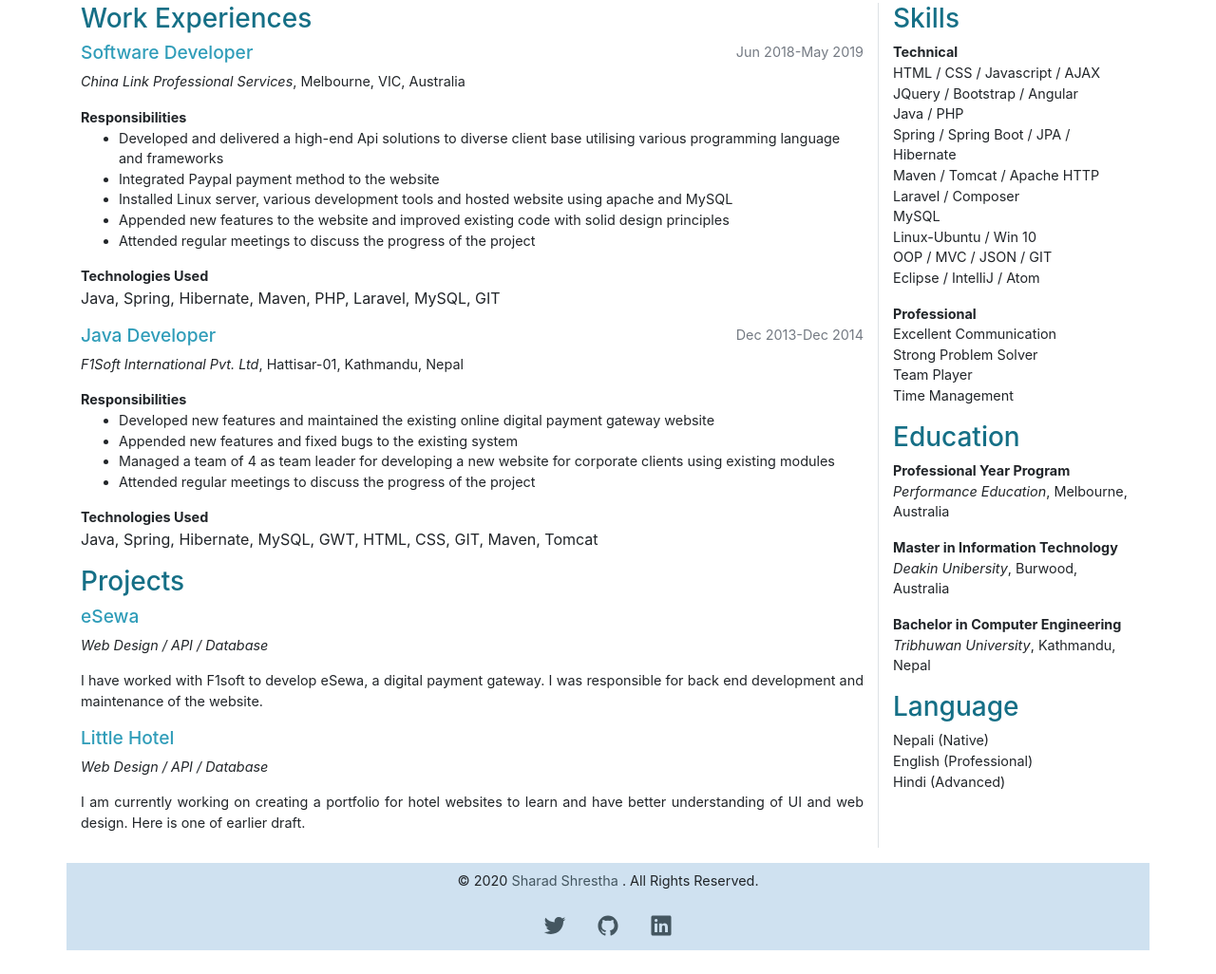
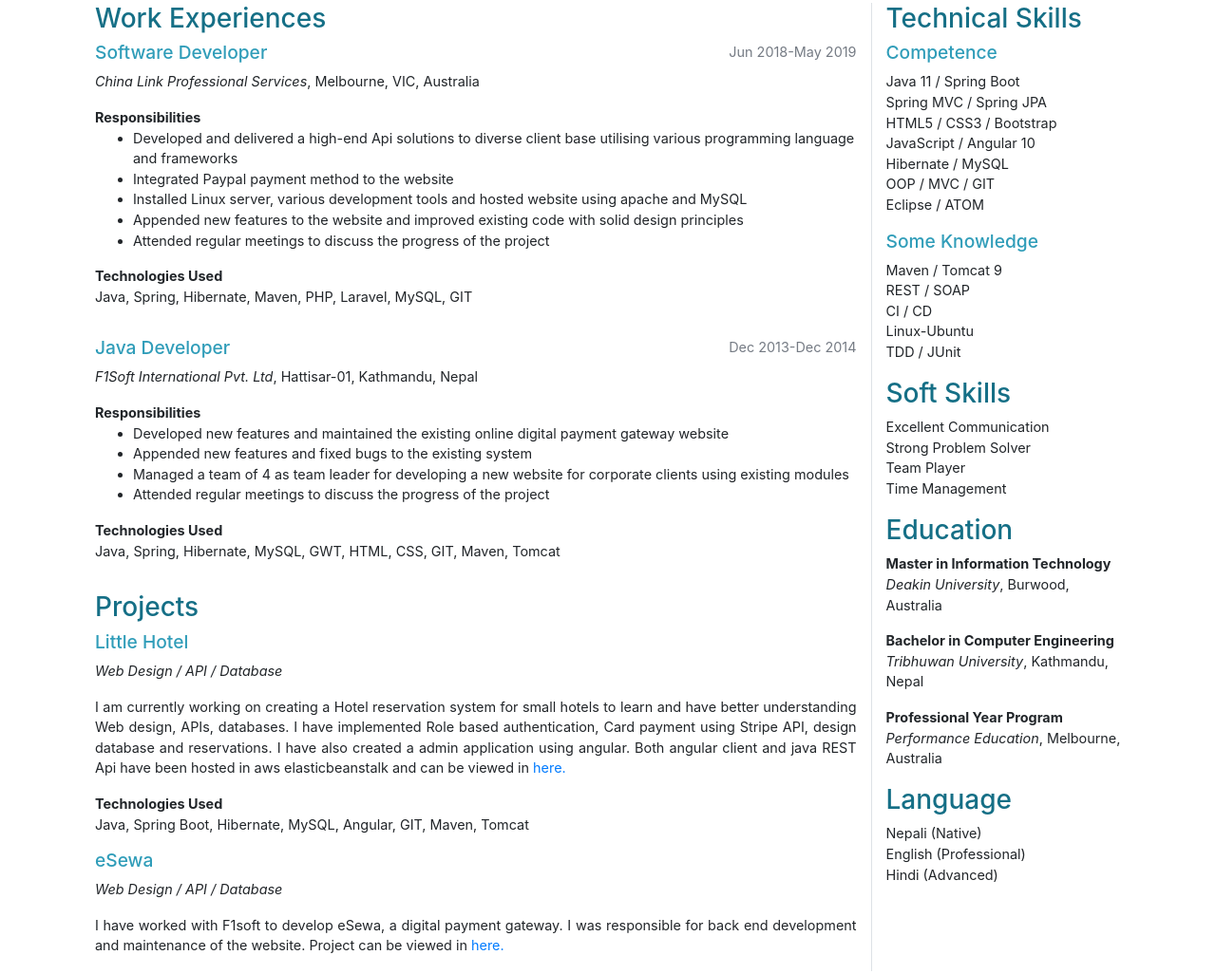
Before and after one commit to invincibleelf/portfolio, a plain HTML site: page resume.html in a window 1280 px wide. Shown: the part 469-1495 px from the top of the page at 95% size. Before the commit the page ends 1470 px from the top, so only its background shows below. Drawn offline with nearby package versions, Linux system fonts and the light colour scheme.

Commit message:
Add url link for projects

```diff
--- a/resume.html
+++ b/resume.html
@@ -1,20 +1,21 @@
 <!DOCTYPE html>
 <html lang="en" dir="ltr">
+
   <head>
     <meta charset="utf-8">
 
     <title>Sharad Shrestha</title>
-    <meta name="viewport" content="width=device-width, initial-scale=1, shrink-to-fit=no">
+    <meta name="viewport" content="width=device-width, initial-scale=1, shrink-to-fit=yes">
 
     <link rel="stylesheet" href="https://stackpath.bootstrapcdn.com/bootstrap/4.5.0/css/bootstrap.min.css"
-      integrity="sha384-9aIt2nRpC12Uk9gS9baDl411NQApFmC26EwAOH8WgZl5MYYxFfc+NcPb1dKGj7Sk"
-      crossorigin="anonymous" media="all">
+      integrity="sha384-9aIt2nRpC12Uk9gS9baDl411NQApFmC26EwAOH8WgZl5MYYxFfc+NcPb1dKGj7Sk" crossorigin="anonymous" media="all">
     <link rel="stylesheet" href="css/style.css">
   </head>
+
   <body>
 
     <!-- Header Top Navigation -->
-    <header id="headerTop" >
+    <header id="headerTop">
       <div class="container" style="background-color:#cfe1f0">
         <div class="row text-center">
 
@@ -27,7 +28,7 @@
           <!-- Portfolio Logo Div End -->
 
           <!-- Navigation Div Start -->
-              <div class="col-lg-10" >
+          <div class="col-lg-10">
 
             <!-- Navigation Bar Start -->
             <nav id="mainNavigation" class="navbar navbar-expand-lg navbar-light h-100">
@@ -62,7 +63,7 @@
       </div>
     </header>
 
-    <main class="mb-3">
+    <main class="mb-3 container">
 
       <!-- Resume Header Start -->
       <section id="resumeHeader" class="container pt-3 pb-3 border-bottom">
@@ -96,7 +97,7 @@
 
                 <li>
                   <ion-icon name="globe-outline">Website</ion-icon>
-                  <a href="http://shresthasharad.byethost31.com/portfolio/" target="_blank">
+                  <a href="https://s3-ap-southeast-2.amazonaws.com/shresthasharad.com/index.html" target="_blank">
                     Portfolio
                   </a>
                 <li>
@@ -104,7 +105,7 @@
             </div>
           </div>
         </div>
-      </section >
+      </section>
 
       <!-- Resume Career Objective Section Start-->
       <section id="resumeCareerObjective">
@@ -166,10 +167,10 @@
                   <div class="col-12">
                     <p class="mb-0"><b>Technologies Used</b></p>
                     <div class="row">
-                        <div class="col">
+                      <p class="col">
                         Java, Spring, Hibernate, Maven, PHP, Laravel,
                         MySQL, GIT
-                        </div>
+                      </p>
                     </div>
                   </div>
                 </div>
@@ -207,10 +208,10 @@
                   <div class="col-12">
                     <p class="mb-0"><b>Technologies Used</b></p>
                     <div class="row">
-                        <div class="col">
+                      <p class="col">
                         Java, Spring, Hibernate, MySQL, GWT, HTML, CSS,
                         GIT, Maven, Tomcat
-                        </div>
+                      </p>
                     </div>
                   </div>
                 </div>
@@ -224,6 +225,34 @@
                 <h3>Projects</h3>
 
                 <!-- Project First  Section Start-->
+
+                <div class="row">
+                  <div class="col-12">
+                    <h4>Little Hotel</h4>
+                    <p><i>Web Design / API / Database</i></p>
+                  </div>
+
+                  <div class="col-12 text-justify">
+                    <p>I am currently working on creating a Hotel reservation system for small hotels to learn and
+                      have better understanding Web design, APIs, databases. I have implemented Role based
+                      authentication, Card payment using Stripe API, design database and reservations. I have also
+                      created a admin application using angular. Both angular client and java REST Api have been hosted in aws elasticbeanstalk
+                      and can be viewed in <a href="http://hotelclient.ap-southeast-2.elasticbeanstalk.com" target="blank">here.</a></p>
+                  </div>
+
+                  <div class="col-12">
+                    <p class="mb-0"><b>Technologies Used</b></p>
+                    <div class="row">
+                      <p class="col">
+                        Java, Spring Boot, Hibernate, MySQL, Angular, GIT, Maven, Tomcat
+                      </p>
+                    </div>
+                  </div>
+                </div>
+
+                <!-- Project First Section End  -->
+
+                <!-- Project Second Section Start  -->
                 <div class="row">
                   <div class="col-12">
                     <h4>eSewa</h4>
@@ -233,24 +262,12 @@
                   <div class="col-12 text-justify">
                     <p>I have worked with F1soft to develop eSewa,
                       a digital payment gateway. I was responsible for back
-                        end development and maintenance of the website.</p>
-                    </div>
-                  </div>
-                  <!-- Project First Section End  -->
-
-                  <!-- Project Second Section Start  -->
-                  <div class="row">
-                    <div class="col-12">
-                      <h4>Little Hotel</h4>
-                      <p><i>Web Design / API / Database</i></p>
+                      end development and maintenance of the website. Project can be viewed in
+                      <a href="https://www.esewa.com.np" target="blank">here.</a>
+                    </p>
                   </div>
 
-                    <div class="col-12 text-justify">
-                      <p>I am currently working on creating a portfolio
-                        for hotel websites to learn and have better
-                        understanding of UI and web design. Here is one
-                        of earlier draft.</p>
-                    </div>
+
                 </div>
                 <!-- Project Second Section End  -->
 
@@ -259,31 +276,39 @@
             </div>
 
             <div class="col-12 col-lg-3">
-              <aside>
               <!-- Resume Skill Section Start -->
               <section id="resumeSkill">
-                  <h3> Skills </h3>
+                <h3> Technical Skills </h3>
 
-                  <!-- Technical Skill Section -->
+                <!-- Competence Technical Skill Section -->
                 <div id="resumeTechSkill">
-                    <p class="mb-0"><b>Technical</b></p>
+                  <h4>Competence</h4>
                   <ul class="ul-nostyle">
-                      <li>HTML / CSS / Javascript / AJAX</li>
-                      <li>JQuery / Bootstrap / Angular</li>
-                      <li>Java / PHP</li>
-                      <li>Spring / Spring Boot / JPA / Hibernate</li>
-                      <li>Maven / Tomcat / Apache HTTP </li>
-                      <li>Laravel / Composer</li>
-                      <li>MySQL</li>
-                      <li>Linux-Ubuntu / Win 10</li>
-                      <li>OOP / MVC / JSON / GIT </li>
-                      <li>Eclipse / IntelliJ / Atom</li>
+                    <li>Java 11 / Spring Boot</li>
+                    <li>Spring MVC / Spring JPA</li>
+                    <li>HTML5 / CSS3 / Bootstrap</li>
+                    <li>JavaScript / Angular 10</li>
+                    <li>Hibernate / MySQL </li>
+                    <li>OOP / MVC / GIT</li>
+                    <li>Eclipse / ATOM</li>
+                  </ul>
+                </div>
+
+                <!-- Competence Technical Skill Section -->
+                <div id="resumeTechSkill">
+                  <h4>Some Knowledge</h4>
+                  <ul class="ul-nostyle">
+                    <li>Maven / Tomcat 9</li>
+                    <li>REST / SOAP</li>
+                    <li>CI / CD</li>
+                    <li>Linux-Ubuntu</li>
+                    <li>TDD / JUnit </li>
                   </ul>
                 </div>
 
                 <!-- Professional Skill Section -->
                 <div id="resumeProfessionalSkill">
-                    <p class="mb-0"> <b>Professional </b></p>
+                  <h3>Soft Skills</h3>
                   <ul class="ul-nostyle">
                     <li>Excellent Communication</li>
                     <li>Strong Problem Solver</li>
@@ -300,18 +325,18 @@
 
                 <ul class="ul-nostyle">
                   <li>
-                      <p><b>Professional Year Program</b> <br/>
-                      <i>Performance Education</i>, Melbourne, Australia </p>
+                    <p><b>Master in Information Technology</b> <br />
+                      <i>Deakin University</i>, Burwood, Australia </p>
                   </li>
 
                   <li>
-                      <p><b>Master in Information Technology</b> <br/>
-                      <i>Deakin Unibersity</i>, Burwood, Australia </p>
+                    <p><b>Bachelor in Computer Engineering</b> <br />
+                      <i>Tribhuwan University</i>, Kathmandu, Nepal </p>
                   </li>
 
                   <li>
-                      <p><b>Bachelor in Computer Engineering</b> <br/>
-                      <i>Tribhuwan University</i>, Kathmandu, Nepal </p>
+                    <p><b>Professional Year Program</b> <br />
+                      <i>Performance Education</i>, Melbourne, Australia </p>
                   </li>
                 </ul>
               </section>
@@ -329,8 +354,6 @@
 
               </section>
               <!-- Language Section End -->
-
-              </aside>
             </div>
           </div>
         </div>
@@ -339,7 +362,7 @@
 
     </main>
 
-    <footer class="footer mt-auto" >
+    <footer class="footer mt-auto">
 
       <div class="container" style="background-color:#cfe1f0">
         <div class="row text-center">
@@ -368,15 +391,13 @@
       </div>
     </footer>
 
-    <script src="https://code.jquery.com/jquery-3.5.1.slim.min.js"
-    integrity="sha384-DfXdz2htPH0lsSSs5nCTpuj/zy4C+OGpamoFVy38MVBnE+IbbVYUew+OrCXaRkfj"
+    <script src="https://code.jquery.com/jquery-3.5.1.slim.min.js" integrity="sha384-DfXdz2htPH0lsSSs5nCTpuj/zy4C+OGpamoFVy38MVBnE+IbbVYUew+OrCXaRkfj"
       crossorigin="anonymous"></script>
     <script src="https://cdn.jsdelivr.net/npm/popper.js@1.16.0/dist/umd/popper.min.js"
-    integrity="sha384-Q6E9RHvbIyZFJoft+2mJbHaEWldlvI9IOYy5n3zV9zzTtmI3UksdQRVvoxMfooAo"
-    crossorigin="anonymous"></script>
+      integrity="sha384-Q6E9RHvbIyZFJoft+2mJbHaEWldlvI9IOYy5n3zV9zzTtmI3UksdQRVvoxMfooAo" crossorigin="anonymous"></script>
     <script src="https://stackpath.bootstrapcdn.com/bootstrap/4.5.0/js/bootstrap.min.js"
-    integrity="sha384-OgVRvuATP1z7JjHLkuOU7Xw704+h835Lr+6QL9UvYjZE3Ipu6Tp75j7Bh/kR0JKI"
-    crossorigin="anonymous"></script>
+      integrity="sha384-OgVRvuATP1z7JjHLkuOU7Xw704+h835Lr+6QL9UvYjZE3Ipu6Tp75j7Bh/kR0JKI" crossorigin="anonymous"></script>
     <script src="https://unpkg.com/ionicons@5.0.0/dist/ionicons.js"></script>
   </body>
+
 </html>
```
Also changed, not shown: work.html (+34 -32 lines), images/esewa.png, images/little-hotel.png. Lines whose indentation alone changed are shown as unchanged.
